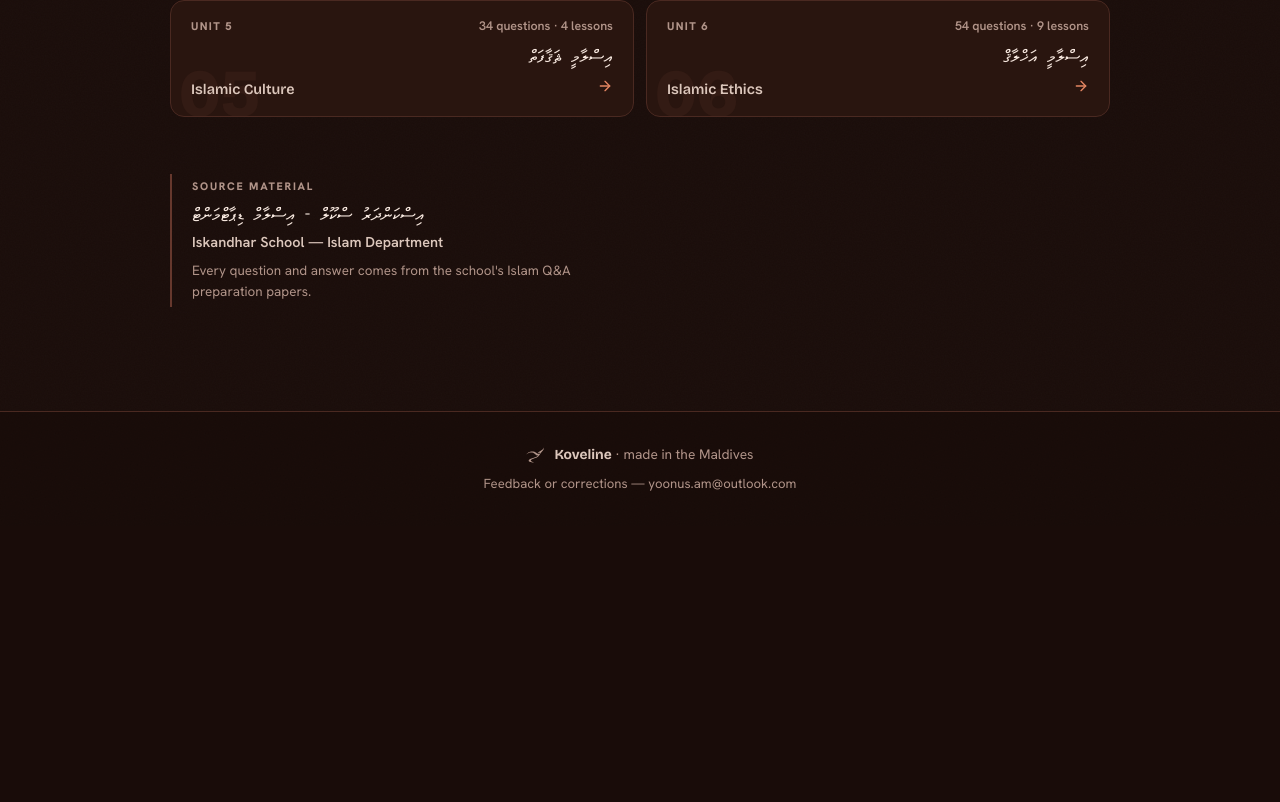
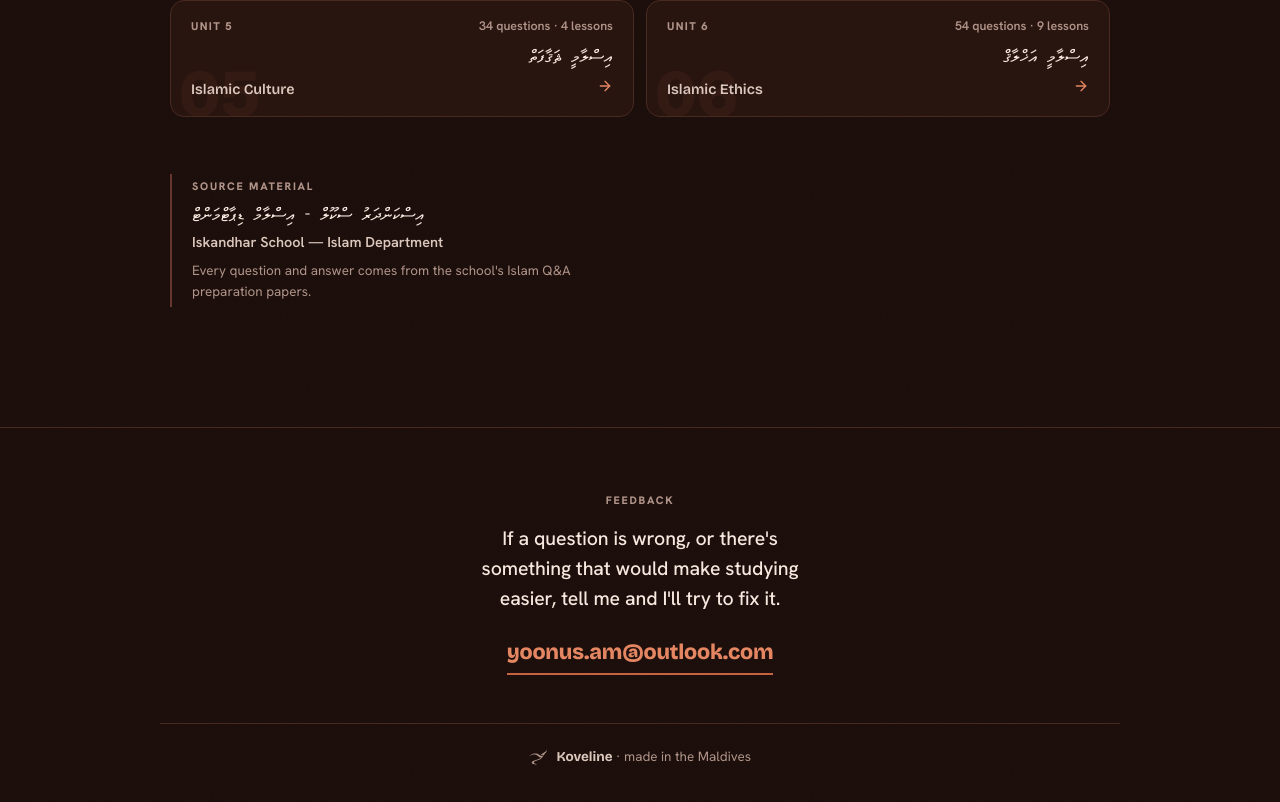
Before and after one commit to majjesticbanana/koveline, a Next.js app: page / in a window 1280 px wide. Shown: the part 1961-2763 px from the top of the page. Before the commit the page ends 2487 px from the top, so only its background shows below. Built offline with nearby package versions, Linux system fonts and the light colour scheme.

Commit message:
4.21 Footer Email

```diff
--- a/app/globals.css
+++ b/app/globals.css
@@ -1942,11 +1942,6 @@ button:active, a[role="button"]:active { transform: scale(.985); }
 .settings-reset:hover { border-color: var(--brick); color: var(--brick-bright) }
 .settings-note { margin-top: 10px; color: var(--muted); font-size: .7rem; text-align: center }
 
-/* Contact sits quietly under the footer line; underlined only on hover so it
-   reads as an offer rather than a call to action. */
-.footer-contact { color: var(--muted); text-underline-offset: 3px; }
-.footer-contact:hover { color: var(--ember-bright); text-decoration: underline; }
-
 .settings-contact {
   display: grid;
   gap: 3px;
@@ -1964,3 +1959,67 @@ button:active, a[role="button"]:active { transform: scale(.985); }
   word-break: break-all;
 }
 .settings-contact a:hover { text-decoration: underline; }
+
+/* ---------------------------------------------------------------- *
+ * Footer contact band
+ *
+ * Sized between body copy and the hero: big enough that the offer is
+ * unmissable, small enough that it never competes with the questions.
+ * No filled button, no accent panel — the invitation is carried by type
+ * and space, and the only colour is on the address itself.
+ * ---------------------------------------------------------------- */
+.site-footer { margin-top: 5rem; border-top: 1px solid var(--line); }
+
+.footer-contact-band {
+  max-width: 620px;
+  margin-inline: auto;
+  padding: 4rem 20px 3rem;
+  text-align: center;
+}
+.footer-contact-eyebrow {
+  color: var(--muted);
+  font-size: .68rem;
+  font-weight: 800;
+  letter-spacing: .16em;
+  text-transform: uppercase;
+}
+.footer-contact-body {
+  margin: .9rem auto 0;
+  max-width: 42ch;
+  color: var(--text);
+  font-size: clamp(1.02rem, 2.2vw, 1.22rem);
+  font-weight: 500;
+  line-height: 1.55;
+  letter-spacing: -.005em;
+  text-wrap: balance;
+}
+.footer-contact-link {
+  display: inline-block;
+  margin-top: 1.4rem;
+  padding-bottom: .3rem;
+  border-bottom: 2px solid var(--ember);
+  color: var(--ember-bright);
+  font-family: var(--font-display);
+  font-size: clamp(1.05rem, 2.6vw, 1.35rem);
+  font-weight: 800;
+  letter-spacing: -.01em;
+  word-break: break-word;
+  transition: color 180ms ease, border-color 180ms ease;
+}
+.footer-contact-link:hover { color: var(--text); border-color: var(--text); }
+
+.footer-base {
+  display: flex;
+  align-items: center;
+  justify-content: center;
+  gap: .6rem;
+  max-width: 960px;
+  margin-inline: auto;
+  padding: 1.4rem 20px 2.2rem;
+  border-top: 1px solid var(--line);
+  color: var(--muted);
+  font-size: .84rem;
+}
+@media (max-width: 520px) {
+  .footer-contact-band { padding: 3rem 20px 2.4rem; }
+}
--- a/components/footer.tsx
+++ b/components/footer.tsx
@@ -3,20 +3,26 @@ import siteCopy from "@/content/site-copy.json";
 
 export function Footer() {
   return (
-    <footer className="mt-16 border-t border-line bg-deep/30">
-      <div className="mx-auto flex max-w-[960px] flex-col items-center gap-2 px-5 py-8 text-center text-[0.86rem] text-cocoa">
-        <div className="flex items-center gap-2.5">
-          <KoelMark size={18} className="text-cocoa" />
-          <span>
-            <b className="font-display text-coffee">{siteCopy.brand.name}</b> · {siteCopy.brand.footerLine}
-          </span>
-        </div>
-        <a
-          href={`mailto:${siteCopy.brand.contactEmail}`}
-          className="footer-contact text-[0.82rem] transition-colors"
-        >
-          {siteCopy.brand.contactLabel} — {siteCopy.brand.contactEmail}
+    <footer className="site-footer">
+      {/*
+        One line and an address. With no heading, the sentence itself carries
+        the band, so it is set larger than body copy — but still well under
+        the hero, and with no filled button or accent panel that would pull
+        attention away from the questions above it.
+      */}
+      <section className="footer-contact-band">
+        <p className="footer-contact-eyebrow">{siteCopy.contact.eyebrow}</p>
+        <p className="footer-contact-body">{siteCopy.contact.body}</p>
+        <a className="footer-contact-link" href={`mailto:${siteCopy.brand.contactEmail}`}>
+          {siteCopy.brand.contactEmail}
         </a>
+      </section>
+
+      <div className="footer-base">
+        <KoelMark size={18} className="text-cocoa" />
+        <span>
+          <b className="font-display text-coffee">{siteCopy.brand.name}</b> · {siteCopy.brand.footerLine}
+        </span>
       </div>
     </footer>
   );
--- a/content/site-copy.json
+++ b/content/site-copy.json
@@ -5,8 +5,7 @@
     "wordmarkStart": "Kove",
     "wordmarkAccent": "line",
     "footerLine": "made in the Maldives",
-    "contactEmail": "yoonus.am@outlook.com",
-    "contactLabel": "Feedback or corrections"
+    "contactEmail": "yoonus.am@outlook.com"
   },
   "metadata": {
     "siteTitle": "Koveline",
@@ -86,5 +85,9 @@
     "errorBody": "Your progress is saved on this device.",
     "reload": "Reload",
     "skipToContent": "Skip to content"
+  },
+  "contact": {
+    "eyebrow": "Feedback",
+    "body": "If a question is wrong, or there's something that would make studying easier, tell me and I'll try to fix it."
   }
 }
```
